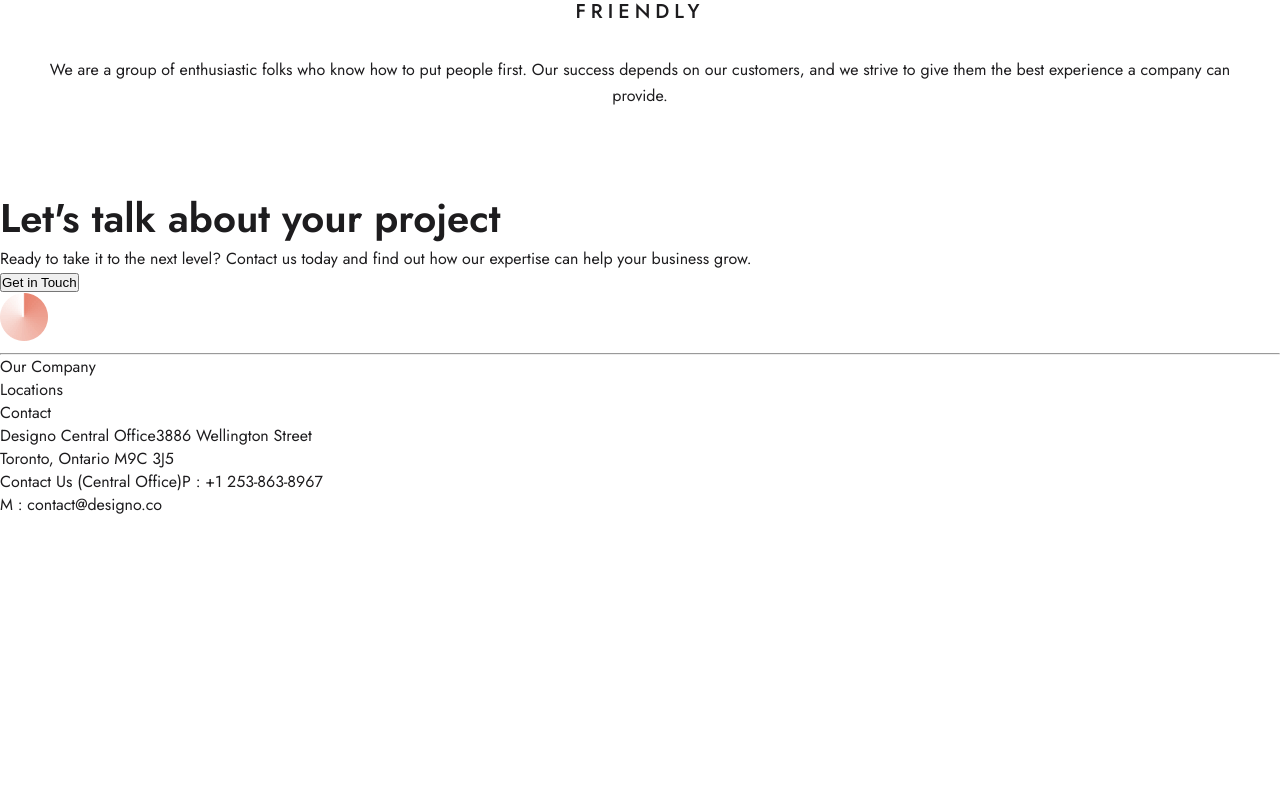
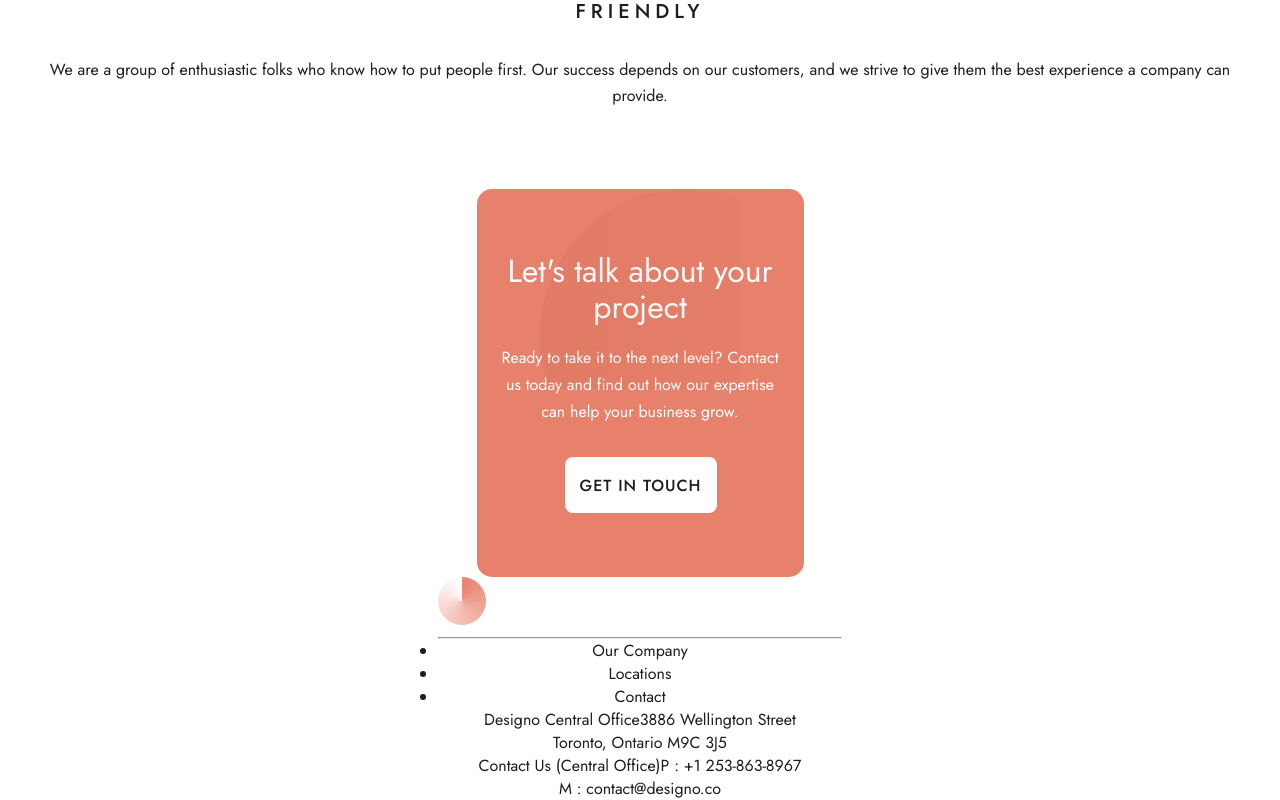
Before and after one commit to Aryaman2803/Designo, a React (Create React App) app: page / in a window 1280 px wide. Shown: the part 2934-3734 px from the top of the page. Before the commit the page ends 3450 px from the top, so only its background shows below. Built offline with nearby package versions, Linux system fonts and the light colour scheme.

Commit message:
styling contact section of the footer

```diff
--- a/src/Footer.js
+++ b/src/Footer.js
@@ -5,6 +5,29 @@ export default function Footer() {
   return (
     <div className="Footer">
       <div className="Footer-contact">
+        <svg xmlns="http://www.w3.org/2000/svg" width="200" height="200">
+          <defs>
+            <linearGradient id="a" x1="0%" x2="100%" y1="50%" y2="50%">
+              <stop offset="0%" stop-color="#5D0202" stop-opacity="0" />
+              <stop offset="100%" stop-color="#5D0202" stop-opacity=".498" />
+            </linearGradient>
+          </defs>
+          <g fill="url(#a)" fill-rule="evenodd" opacity=".09">
+            <circle
+              cx="146"
+              cy="438"
+              r="146"
+              transform="matrix(1 0 0 -1 0 876)"
+            />
+            <circle
+              cx="146"
+              cy="146"
+              r="146"
+              transform="matrix(-1 0 0 1 292 0)"
+            />
+            <circle cx="438" cy="438" r="146" transform="matrix(0 1 1 0 0 0)" />
+          </g>
+        </svg>
         <h2>Let's talk about your project</h2>
         <p>
           Ready to take it to the next level? Contact us today and find out how
--- a/src/Footer.scss
+++ b/src/Footer.scss
@@ -1,4 +1,51 @@
+@import "./variables";
 .Footer {
-  h1 {
+  display: flex;
+  flex-direction: column;
+  justify-content: center;
+  align-items: center;
+  text-align: center;
+}
+
+.Footer-contact {
+  width: 32.7rem;
+  margin: 0 24px;
+  padding: 64px 24px;
+  border-radius: 15px;
+  background-color: $primaryColor;
+  color: $white;
+  position: relative;
+
+  h2 {
+    margin: 0 0 20px;
+    font-size: 3.2rem;
+    font-weight: normal;
+    line-height: 1.13;
+  }
+
+  p {
+    margin: 6px 0 0;
+    line-height: 1.67;
+  }
+
+  button {
+    border: none;
+    font-family: $fontStack;
+    width: 15.2rem;
+    height: 5.6rem;
+    margin: 32px 63px 0 64px;
+    border-radius: 8px;
+    background-color: $white;
+    color: $black;
+    font-size: 1.6rem;
+    text-transform: uppercase;
+    font-weight: 500;
+    letter-spacing: 1px;
+  }
+
+  svg {
+    position: absolute;
+    top: 0;
+    transform: translateX(-50%);
   }
 }
```
